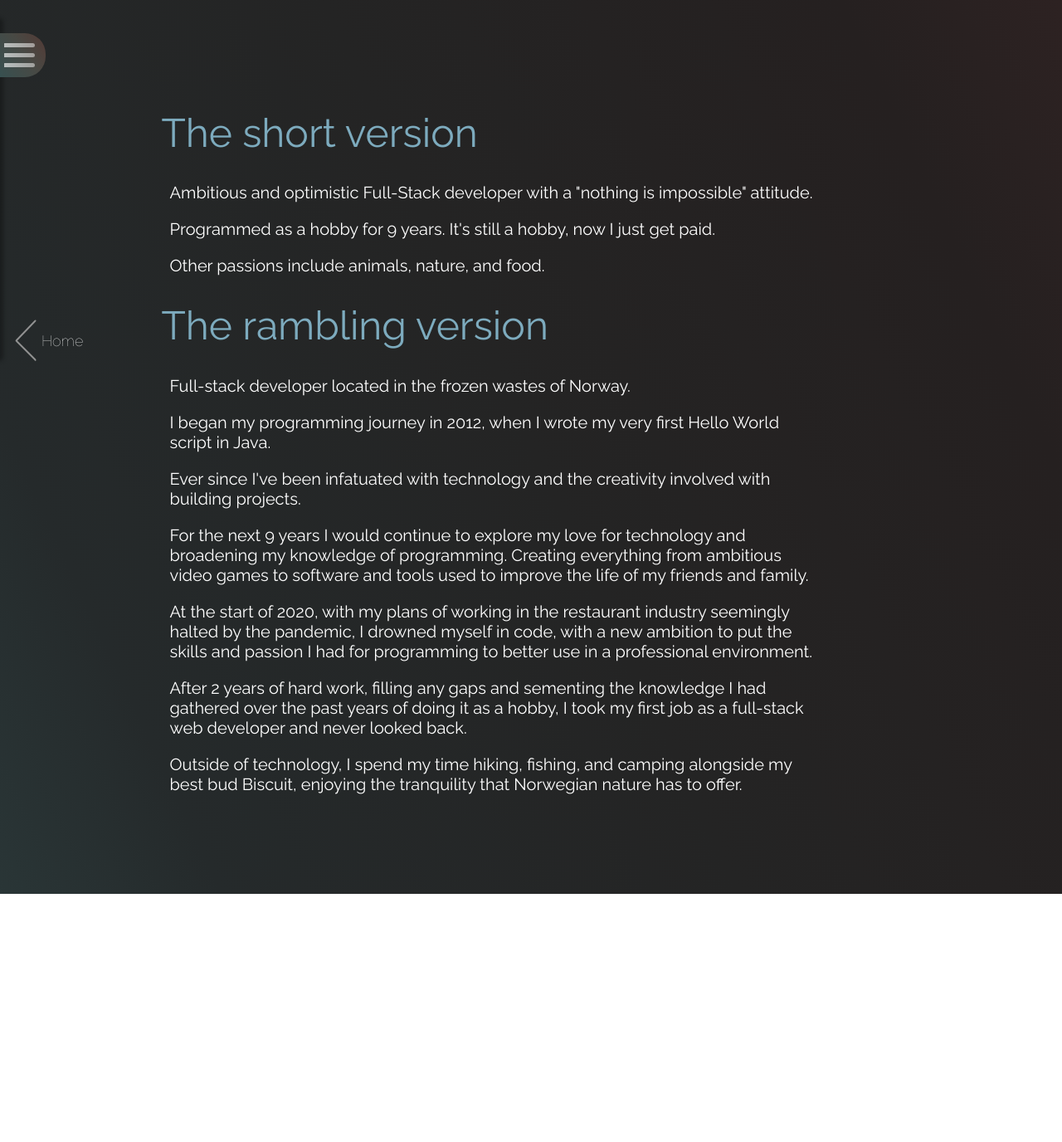
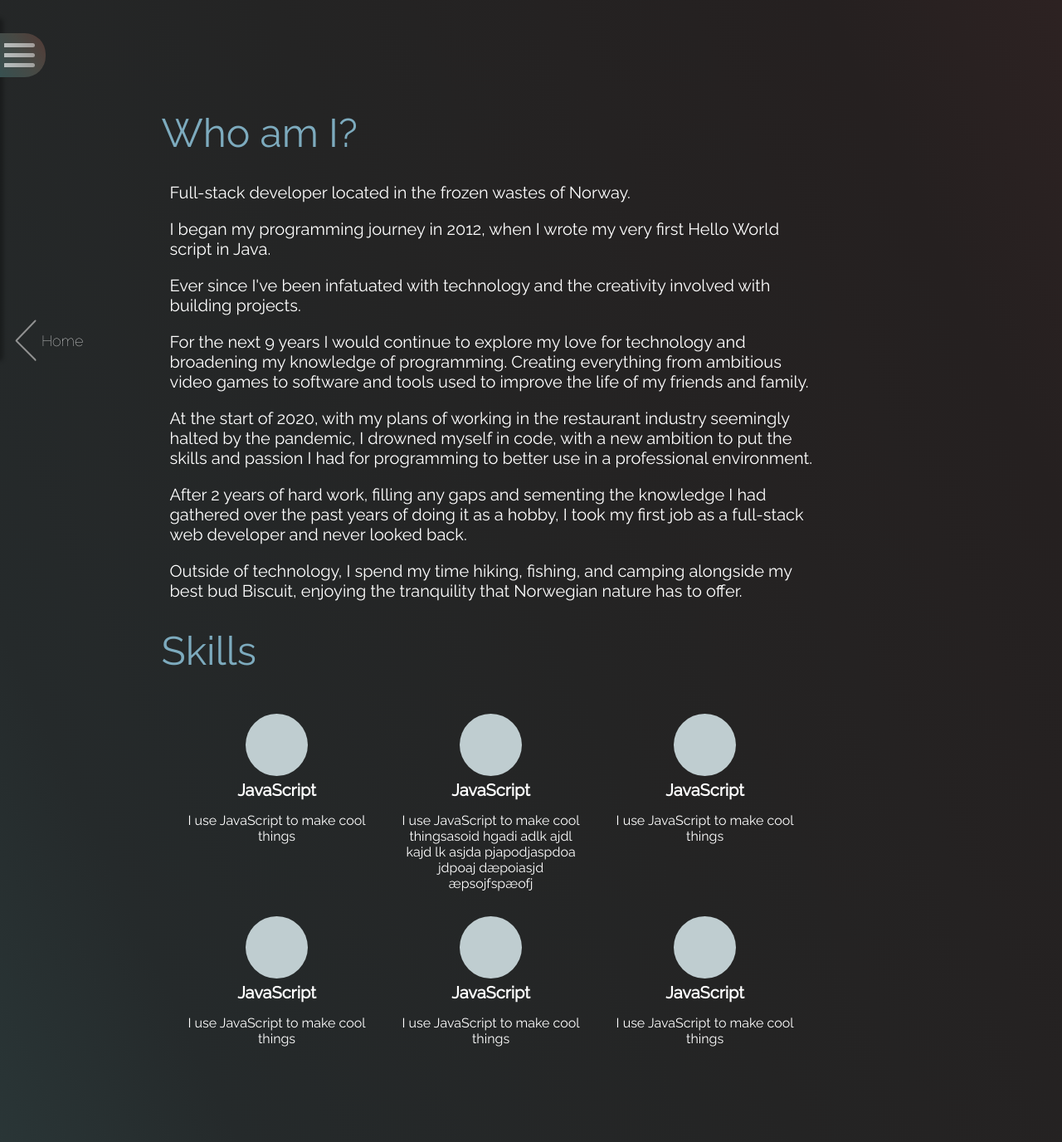
Before and after one commit to SimenMH/portfolio-website, a React (Create React App) app: page /about in a window 1280 px wide. Shown: the whole page at 83% size. Before the commit the page ends 1077 px from the top, so only its background shows below. Built offline with nearby package versions, Linux system fonts and the light colour scheme.

Commit message:
feat: Add skill section in About Me

```diff
--- a/src/screens/AboutMe/AboutMe.screen.js
+++ b/src/screens/AboutMe/AboutMe.screen.js
@@ -3,17 +3,7 @@ import './styles.css';
 const AboutMe = () => {
   return (
     <div className='aboutme-container fade-in'>
-      <h1>The short version</h1>
-      <p>
-        Ambitious and optimistic Full-Stack developer with a "nothing is
-        impossible" attitude.
-      </p>
-      <p>
-        Programmed as a hobby for 9 years. It's still a hobby, now I just get
-        paid.
-      </p>
-      <p>Other passions include animals, nature, and food.</p>
-      <h1>The rambling version</h1>
+      <h1>Who am I?</h1>
       <p>Full-stack developer located in the frozen wastes of Norway.</p>
       <p>
         I began my programming journey in 2012, when I wrote my very first Hello
@@ -45,6 +35,42 @@ const AboutMe = () => {
         alongside my best bud Biscuit, enjoying the tranquility that Norwegian
         nature has to offer.
       </p>
+      <h1>Skills</h1>
+      <div className='skills-container'>
+        <div className='skill'>
+          <div className='skill-icon' />
+          <h3>JavaScript</h3>
+          <p>I use JavaScript to make cool things</p>
+        </div>
+        <div className='skill'>
+          <div className='skill-icon' />
+          <h3>JavaScript</h3>
+          <p>
+            I use JavaScript to make cool thingsasoid hgadi adlk ajdl kajd lk
+            asjda pjapodjaspdoa jdpoaj dæpoiasjd æpsojfspæofj
+          </p>
+        </div>
+        <div className='skill'>
+          <div className='skill-icon' />
+          <h3>JavaScript</h3>
+          <p>I use JavaScript to make cool things</p>
+        </div>
+        <div className='skill'>
+          <div className='skill-icon' />
+          <h3>JavaScript</h3>
+          <p>I use JavaScript to make cool things</p>
+        </div>
+        <div className='skill'>
+          <div className='skill-icon' />
+          <h3>JavaScript</h3>
+          <p>I use JavaScript to make cool things</p>
+        </div>
+        <div className='skill'>
+          <div className='skill-icon' />
+          <h3>JavaScript</h3>
+          <p>I use JavaScript to make cool things</p>
+        </div>
+      </div>
     </div>
   );
 };
--- a/src/screens/AboutMe/styles.css
+++ b/src/screens/AboutMe/styles.css
@@ -15,3 +15,36 @@
   font-size: 20px;
   margin-left: 10px;
 }
+
+.skills-container {
+  margin-left: 10px;
+  display: grid;
+  grid-template-columns: 33% 33% 33%;
+}
+
+.skill {
+  color: white;
+  display: flex;
+  flex-direction: column;
+  align-items: center;
+  margin: 15px;
+  max-width: 300px;
+}
+
+.skill-icon {
+  height: 75px;
+  width: 75px;
+  background-color: rgb(191, 205, 208);
+  border-radius: 50%;
+}
+
+.skill h3 {
+  margin: 5px 0 15px;
+  font-size: 20px;
+}
+
+.skill p {
+  font-size: 16px;
+  margin: 0;
+  text-align: center;
+}
```
